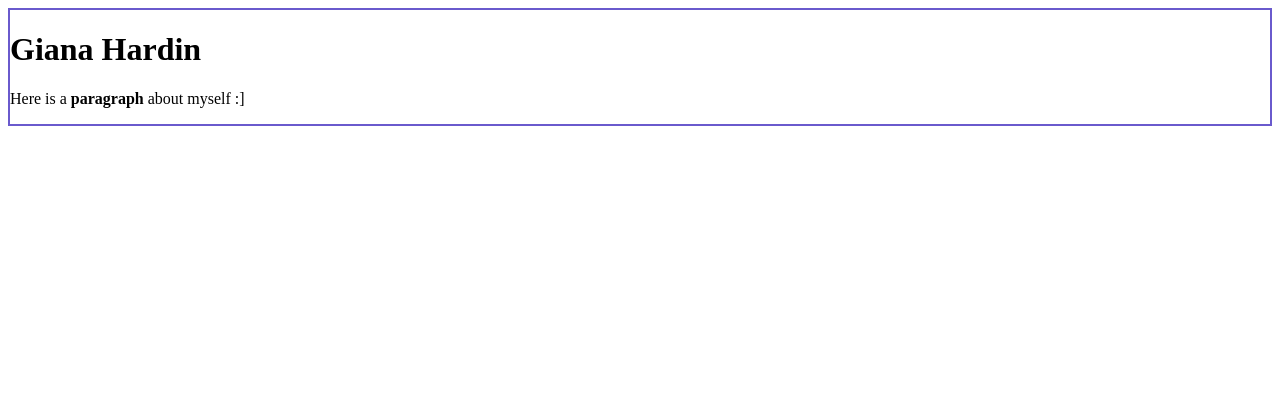
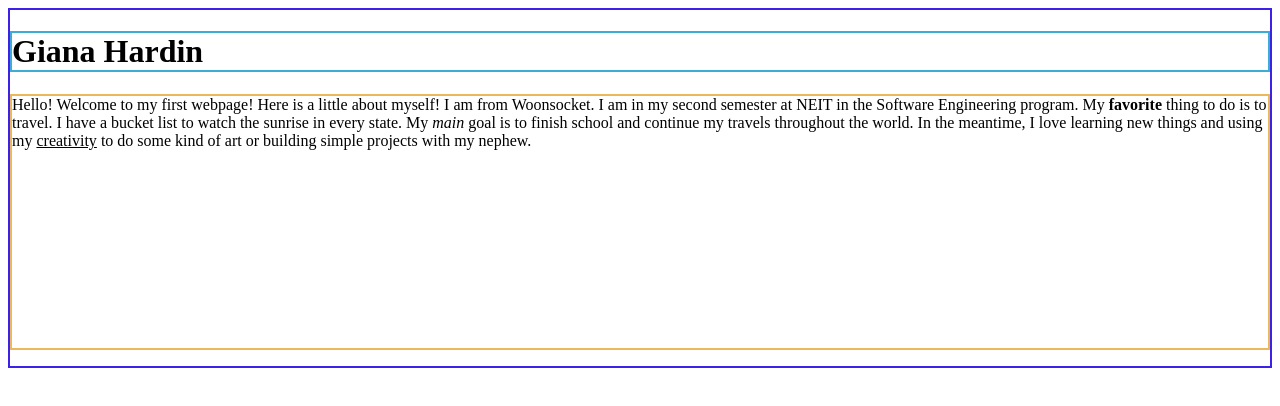
Before and after one commit to giana94/SE111_202240, a plain HTML site: page week1_demo/bio.html in a window 1280 px wide. Drawn offline with Linux system fonts and the light colour scheme.

Commit message:
W1 webpage

```diff
--- a/week1_demo/bio.html
+++ b/week1_demo/bio.html
@@ -4,12 +4,31 @@
     <meta charset="UTF-8">
     <meta http-equiv="X-UA-Compatible" content="IE=edge">
     <meta name="viewport" content="width=device-width, initial-scale=1.0">
-    <title>Document</title>
+    <title>SE111 | W1</title>
+    <meta name="description" content="Week 1">
+    <meta name="author" content="Giana Hardin">
 </head>
 <body>
-    <div style="border:2px solid slateblue">
-        <h1>Giana Hardin</h1>
-        <p>Here is a <b>paragraph</b> about myself :]</p>
+    <div style="border:2px solid rgb(60, 34, 230)">
+        <h1 style="border:2px solid rgb(60, 174, 212)">Giana Hardin</h1>
+        <p style="border:2px solid rgb(235, 185, 92) ">Hello! Welcome to my first webpage! Here is a
+little about myself! I am from Woonsocket. I am in my second semester at NEIT in the Software
+Engineering program. My <b>favorite</b> thing to do is to travel. I have a bucket list to watch the
+sunrise in every state. My <i>main</i> goal is to finish school and continue my travels throughout the
+world. In the meantime, I love learning new things and using my <u>creativity</u> to do some kind
+of art or building simple projects with my nephew.
+        <br>
+        <br>
+        <br>
+        <br>
+        <br>
+        <br>
+        <br>
+        <br>
+        <br>
+        <br>
+        <br>
+        <br></p>
     </div>
 </body>
 </html>
```
